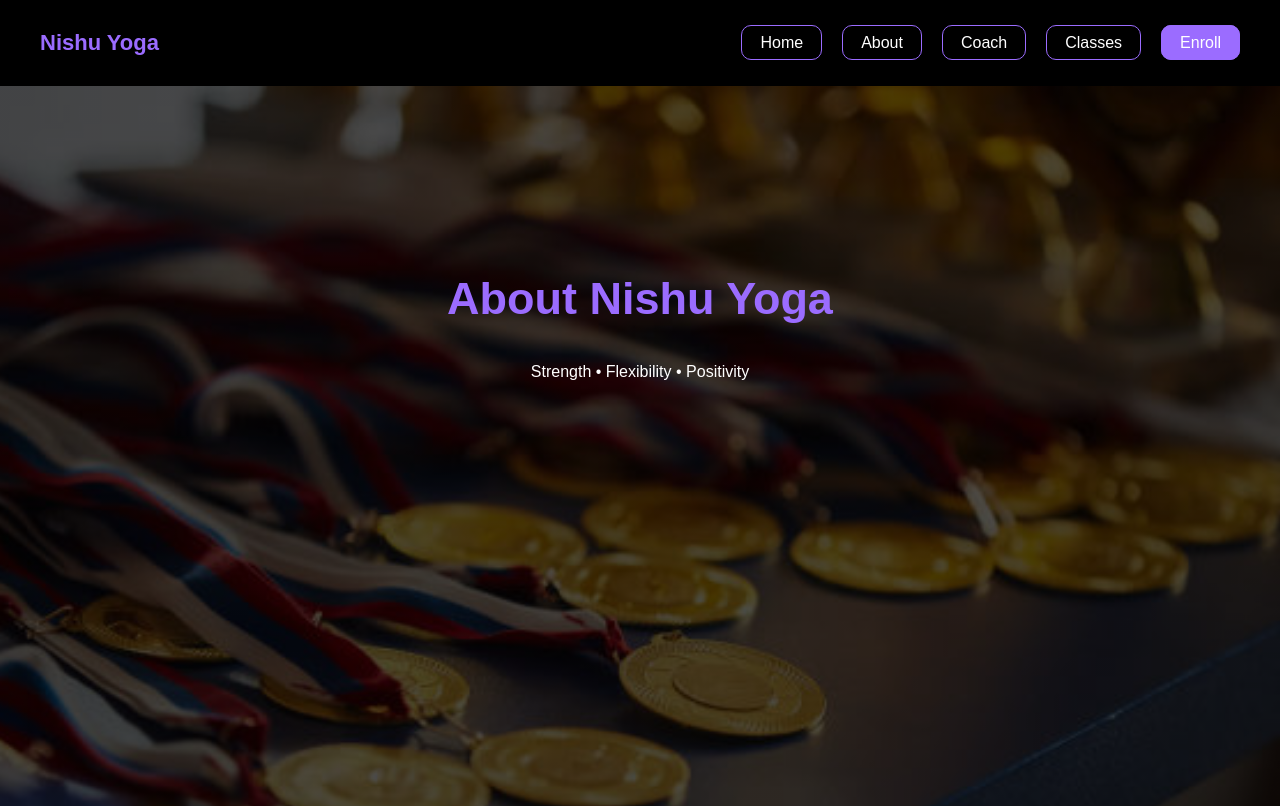
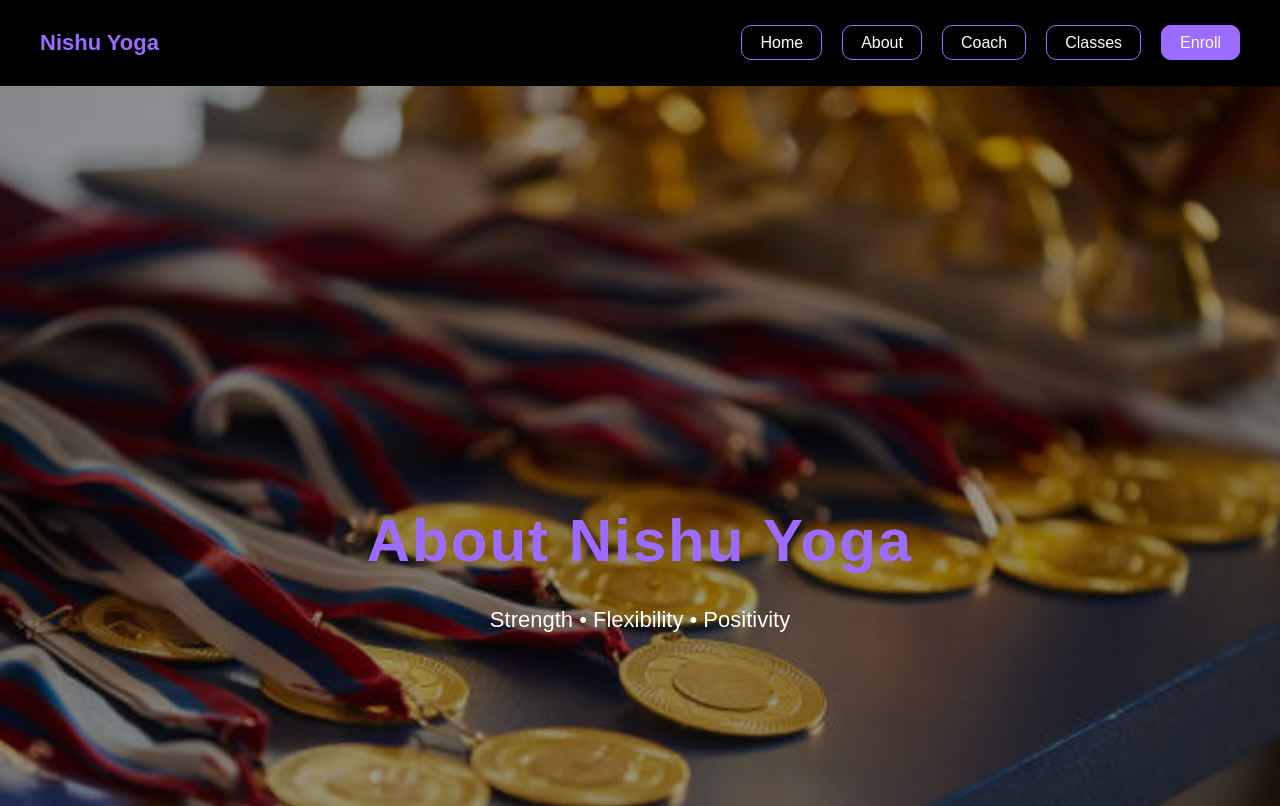
Before and after one commit to Nishu177/yogaproject, a website: page nisha/about.html in a window 1280 px wide. Shown: the top 806 px of the page. Drawn offline with Linux system fonts and the light colour scheme.

Commit message:
Update about.html

```diff
--- a/nisha/about.html
+++ b/nisha/about.html
@@ -52,12 +52,19 @@ background:#9b6cff;
 }
 
 /* HEADER */
+
 .about-header{
 text-align:center;
 padding:150px 20px;
 height:80vh;
 
-background:linear-gradient(rgba(0,0,0,0.7),rgba(0,0,0,0.7)),
+display:flex;
+flex-direction:column;
+justify-content:center;
+align-items:center;
+
+/* halka dark overlay */
+background:linear-gradient(rgba(0,0,0,0.4),rgba(0,0,0,0.4)),
 url("medalpic1.jpg");
 
 background-size:cover;
@@ -66,8 +73,15 @@ background-repeat:no-repeat;
 }
 
 .about-header h1{
-font-size:45px;
+font-size:60px;
 color:#9b6cff;
+letter-spacing:2px;
+margin-bottom:10px;
+}
+
+.about-header p{
+font-size:22px;
+color:white;
 }
 
 /* FOUNDER */
```
